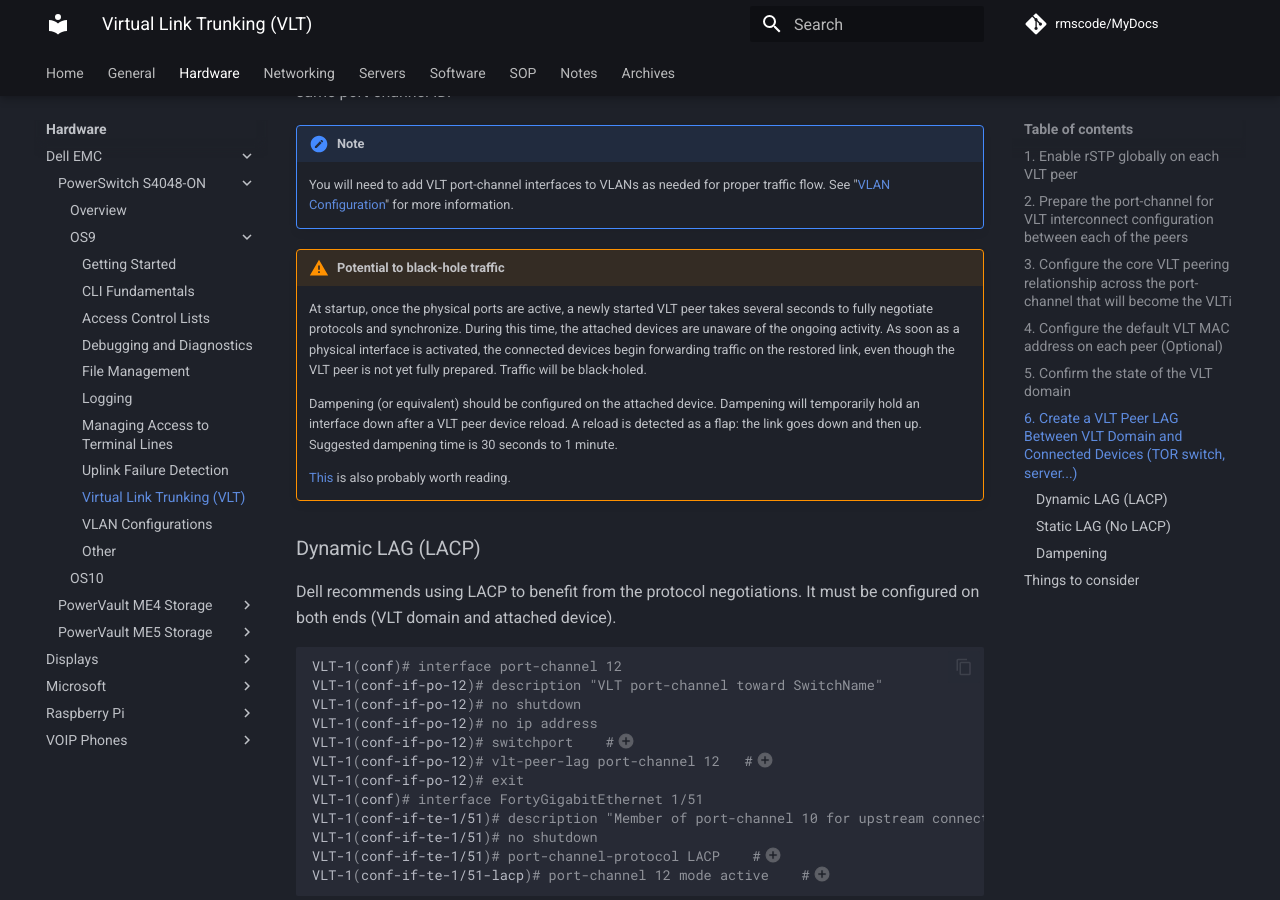
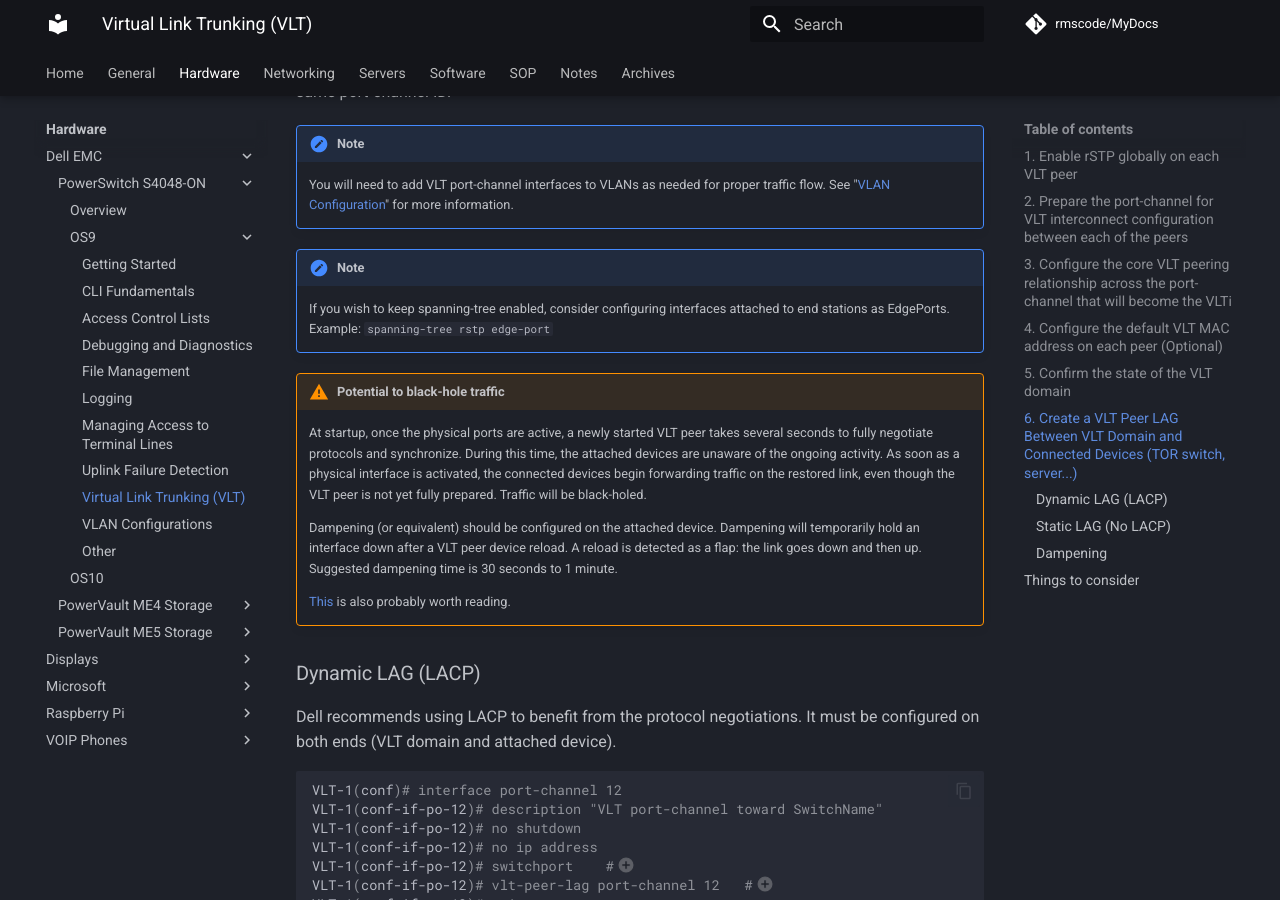
Before and after one commit to rmscode/binary-garden, an MkDocs documentation site: the page built from docs/hardware/dell-emc/S4048-ON/os9-vlt.md, in a window 1280 px wide and 900 px high, scrolled down 4257 px. Built offline with MkDocs 1.6.1 and Material for MkDocs 9.7.7, drawn with Linux system fonts in a browser that asks for light colours; comment, search, counter and statistics services are not loaded.

Commit message:
Update: Notes

```diff
--- a/docs/hardware/dell-emc/S4048-ON/os9-vlt.md
+++ b/docs/hardware/dell-emc/S4048-ON/os9-vlt.md
@@ -203,6 +203,10 @@
 
     You will need to add VLT port-channel interfaces to VLANs as needed for proper traffic flow. See "[VLAN Configuration](../S4048-ON/os9-vlan.md)" for more information.
 
+!!! note
+
+    If you wish to keep spanning-tree enabled, consider configuring interfaces attached to end stations as EdgePorts. Example: `spanning-tree rstp edge-port`
+
 !!! Warning "Potential to black-hole traffic"
 
     At startup, once the physical ports are active, a newly started VLT peer takes several seconds to fully negotiate protocols and synchronize. During this time, the attached devices are unaware of the ongoing activity. As soon as a physical interface is activated, the connected devices begin forwarding traffic on the restored link, even though the VLT peer is not yet fully prepared. Traffic will be black-holed.
```
